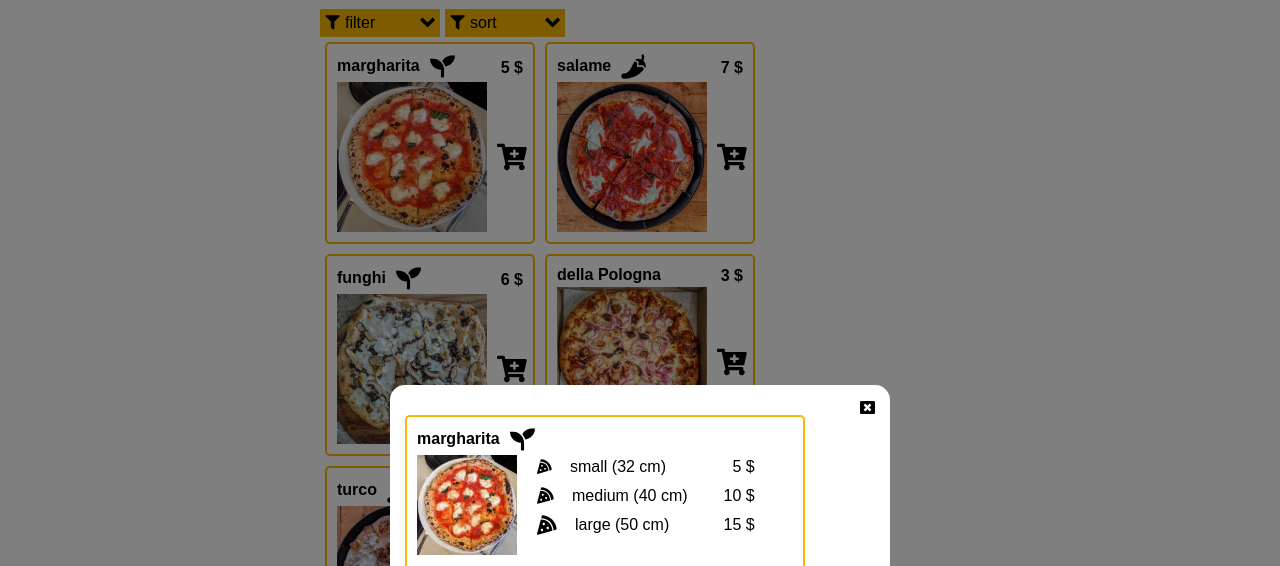
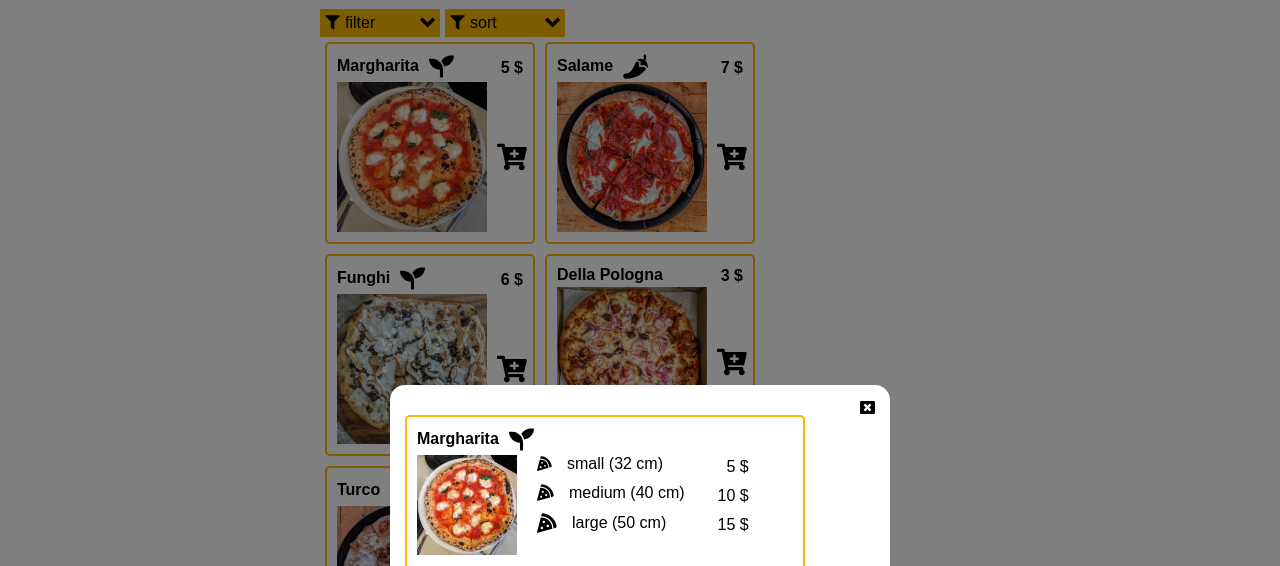
Before and after one commit to Urszuja/Carma.Restaurant.Project.Typescript.NextJS, a Next.js app in the folder carma-app/: page /menu in a window 1280 px wide. Both pictures are taken after a click on the picture 412 px from the left and 390 px from the top of the page. Shown: the part 234-800 px from the top of the page. Built offline with nearby package versions, Linux system fonts and the light colour scheme; data requests are answered from the project's data file; a web font is replaced by a local one.

Commit message:
react hook form added to order

```diff
--- a/carma-app/components/AddToBasketItem/AddToBasketItem.tsx
+++ b/carma-app/components/AddToBasketItem/AddToBasketItem.tsx
@@ -5,6 +5,11 @@ import { StyledAddToBasketItem } from "../styles/AddToBasketItem.styled";
 import PizzaSize from "../MenuItem/PizzaSize";
 import { DataStoreContext } from "../DataStoreContext";
 import OrderItemInstance, { Sizes } from "../../model/OrderItem";
+import { useForm, SubmitHandler } from "react-hook-form";
+
+export interface IPizzaInput {
+  size: Sizes;
+}
 
 function MenuItem({
   id,
@@ -34,6 +39,8 @@ function MenuItem({
       alert("No more pizza for you, fatso!");
     }
   };
+  const { register, handleSubmit } = useForm<IPizzaInput>();
+  const onSubmit: SubmitHandler<IPizzaInput> = (data) => console.log(data);
 
   const handleAdd = () => {
     if (cart?.find((p) => p.name === name.toLowerCase() && p.size === size)) {
@@ -74,12 +81,12 @@ function MenuItem({
       </div>
       <div className="middle">
         <Image src={image} alt={name} width={150} height={150} />
-        <div className="order">
-          <ul className="sizes">
+        <form className="order" onSubmit={handleSubmit(onSubmit)}>
+          <fieldset className="sizes">
             <PizzaSize hasCheckbox={true} size="small" price={prices[0]} />
             <PizzaSize hasCheckbox={true} size="medium" price={prices[1]} />
             <PizzaSize hasCheckbox={true} size="large" price={prices[2]} />
-          </ul>
+          </fieldset>
           <div className="lower">
             <div className="quantity">
               <Image
@@ -98,15 +105,16 @@ function MenuItem({
                 height={20}
               />
             </div>
+            <button type="submit">
               <Image
-              onClick={handleAdd}
                 src="/FontAwesomeIcons/cart-plus.svg"
                 alt="add to order"
                 width={20}
                 height={20}
               />
+            </button>
           </div>
-        </div>
+        </form>
       </div>
     </StyledAddToBasketItem>
   );
--- a/carma-app/components/MenuItem/MiniMenuItem.tsx
+++ b/carma-app/components/MenuItem/MiniMenuItem.tsx
@@ -18,8 +18,6 @@ function MiniMenuItem({
 }: IMenuItem) {
   const [isMenuDetailOpen, setMenuDetail] = useState(false);
   const [isOrderDetailOpen, setOrderDetail] = useState(false);
-
-  console.log(name, isMenuDetailOpen);
 
   const handleShowMenu = (e: any) => {
     e.stopPropagation();
--- a/carma-app/components/MenuItem/PizzaSize.tsx
+++ b/carma-app/components/MenuItem/PizzaSize.tsx
@@ -1,6 +1,8 @@
-import React from "react";
+import React, { useState } from "react";
 import Image from "next/image";
 import { StyledPizzaSize } from "../styles/PizzaSize.styled";
+import { useForm } from "react-hook-form";
+import { IPizzaInput } from "../AddToBasketItem/AddToBasketItem";
 
 interface IPizzaSize {
   hasCheckbox: boolean;
@@ -9,22 +11,26 @@ interface IPizzaSize {
 }
 function PizzaSize({ hasCheckbox, size, price }: IPizzaSize) {
   const iconSize = size === "small" ? 15 : size === "medium" ? 17 : 20;
+  const val = size[0].toUpperCase();
+  const diameter = size === "small" ? 32 : size === "medium" ? 40 : 50;
 
-  const diameter = size === "small" ? 32 : size === "medium" ? 40 : 50;
+  const { register } = useForm<IPizzaInput>();
 
   return (
     <StyledPizzaSize>
       <div className="size">
-        {hasCheckbox && <input type="radio" />}
+        {hasCheckbox && (
+          <input type="radio" id={size} value={val} {...register("size")} />
+        )}
         <Image
           src="/FontAwesomeIcons/pizza-slice.svg"
           alt={size}
           width={iconSize}
           height={iconSize}
         />
-        <p>
+        <label htmlFor={size}>
           {size} ({diameter} cm)
-        </p>
+        </label>
       </div>
       <p>{price} $</p>
     </StyledPizzaSize>
--- a/carma-app/components/OrderItem/OrderItem.tsx
+++ b/carma-app/components/OrderItem/OrderItem.tsx
@@ -8,7 +8,8 @@ import { DataStoreContext } from "../DataStoreContext";
 function OrderItem({ id, name, size, price, quantity, menu }: IOrderItem) {
   const altSrc = "/FontAwesomeIcons/pizza-slice.svg";
   const imageSrc =
-    menu?.find((item) => item.name.toLowerCase() === name)?.image ?? altSrc;
+    menu?.find((item) => item.name.toLowerCase() === name.toLowerCase())
+      ?.image ?? altSrc;
 
   const { cart, setCart } = useContext(DataStoreContext);
   const pizza = cart!.find((p) => p.id === id);
--- a/carma-app/database/db.json
+++ b/carma-app/database/db.json
@@ -2,7 +2,7 @@
   "menu": [
     {
       "id": 1,
-      "name": "margharita",
+      "name": "Margharita",
       "prices": [
         5,
         10,
@@ -15,7 +15,7 @@
     },
     {
       "id": 2,
-      "name": "salame",
+      "name": "Salame",
       "prices": [
         7,
         12,
@@ -28,7 +28,7 @@
     },
     {
       "id": 3,
-      "name": "funghi",
+      "name": "Funghi",
       "prices": [
         6,
         11,
@@ -41,7 +41,7 @@
     },
     {
       "id": 4,
-      "name": "della Pologna",
+      "name": "Della Pologna",
       "prices": [
         3,
         6,
@@ -54,7 +54,7 @@
     },
     {
       "id": 5,
-      "name": "turco",
+      "name": "Turco",
       "prices": [
         10,
         20,
@@ -67,7 +67,7 @@
     },
     {
       "id": 6,
-      "name": "vegetariana",
+      "name": "Vegetariana",
       "prices": [
         6,
         9,
@@ -80,7 +80,7 @@
     },
     {
       "id": 7,
-      "name": "broccoli",
+      "name": "Broccoli",
       "prices": [
         9,
         12,
@@ -93,7 +93,7 @@
     },
     {
       "id": 8,
-      "name": "spinachi",
+      "name": "Spinachi",
       "prices": [
         20,
         30,
@@ -106,7 +106,7 @@
     },
     {
       "id": 9,
-      "name": "strano",
+      "name": "Strano",
       "prices": [
         3,
         4,
```
Also changed, not shown: carma-app/components/AddToBasketItem/fvgdfx.ts (added). Lines whose indentation alone changed are shown as unchanged.
